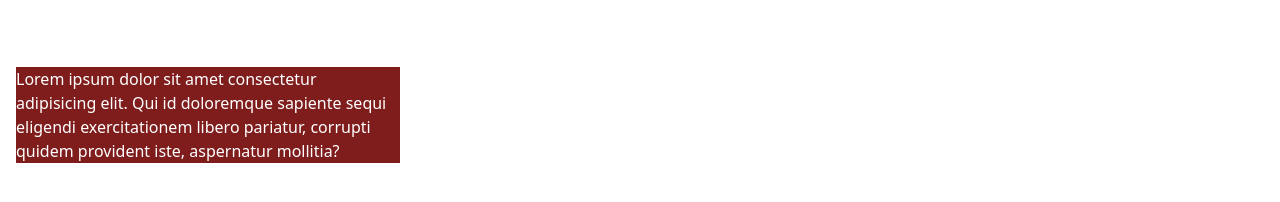
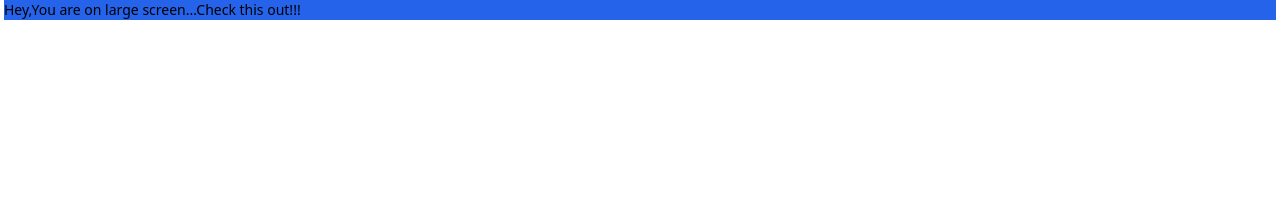
Before and after one commit to rushabh782/TailwindCSS-Tutorial, a website built with Vite: page index.html in a window 1280 px wide. Built offline with nearby package versions, Linux system fonts and the light colour scheme.

Commit message:
added files for tailwindCss Tutorial 5

```diff
--- a/index.html
+++ b/index.html
@@ -7,8 +7,12 @@
     <title>Document</title>
 </head>
 <body>
-    <div class="mx-4 bg-red-900 text-white my-[67px] w-[30vw]">
-        Lorem ipsum dolor sit amet consectetur adipisicing elit. Qui id doloremque sapiente sequi eligendi exercitationem libero pariatur, corrupti quidem provident iste, aspernatur mollitia?
+    <div class="lg:hidden mx-1 text-xs sm:text-sm  bg-red-900 sm:bg-yellow-500 md:bg-indigo-500 lg:bg-green-400 lg:text-black xl:bg-blue-600 text-white">
+        Lorem, ipsum dolor sit amet consectetur adipisicing elit. Iste praesentium magnam maiores omnis, sed veritatis recusandae dolor at nam necessitatibus.
+    </div>
+
+    <div class="hidden lg:block mx-1 text-xs sm:text-sm  bg-red-900 sm:bg-yellow-500 md:bg-indigo-500 lg:bg-green-400 lg:text-black xl:bg-blue-600 text-white">
+Hey,You are on large screen...Check this out!!!
     </div>
 </body>
 </html>
```
